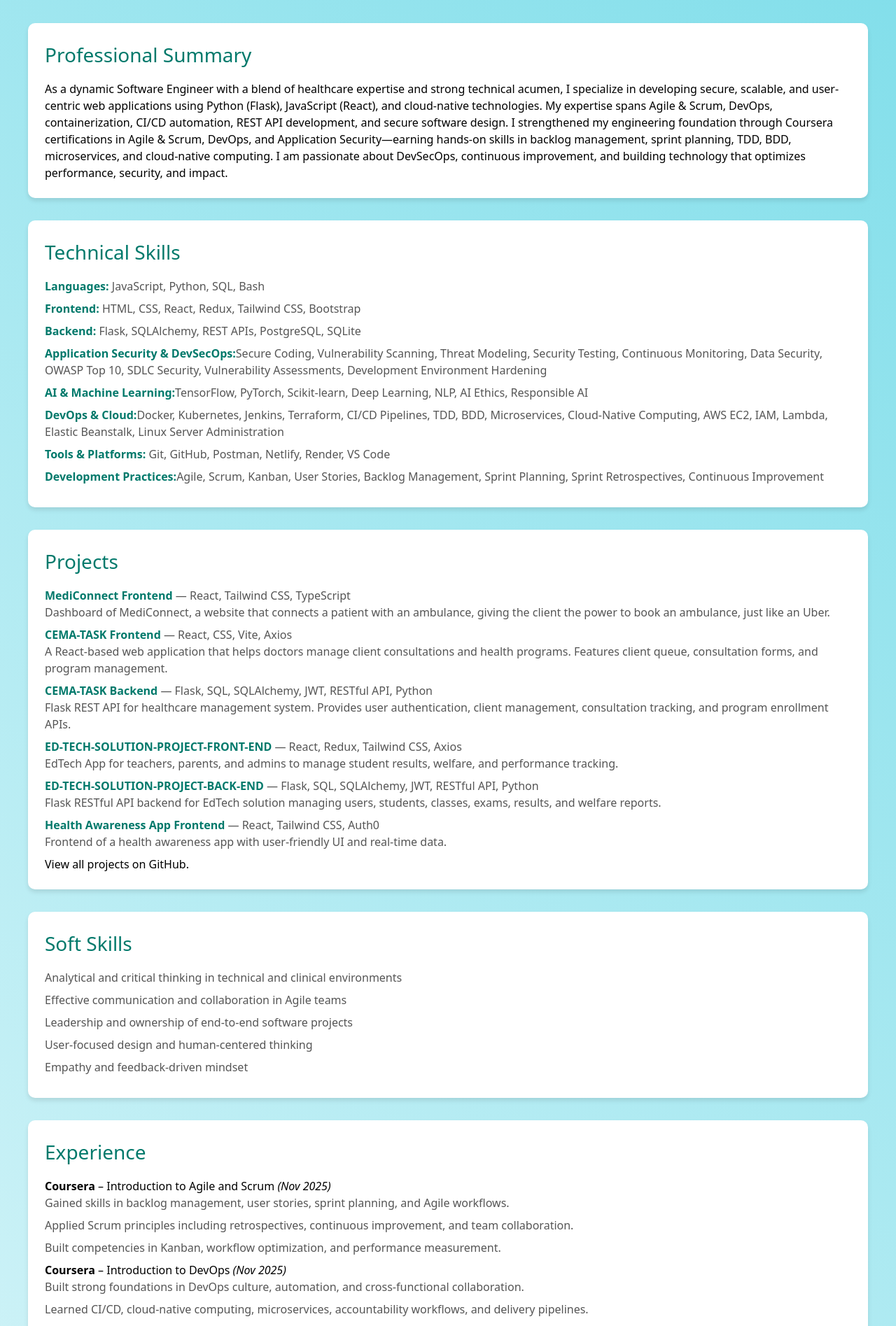
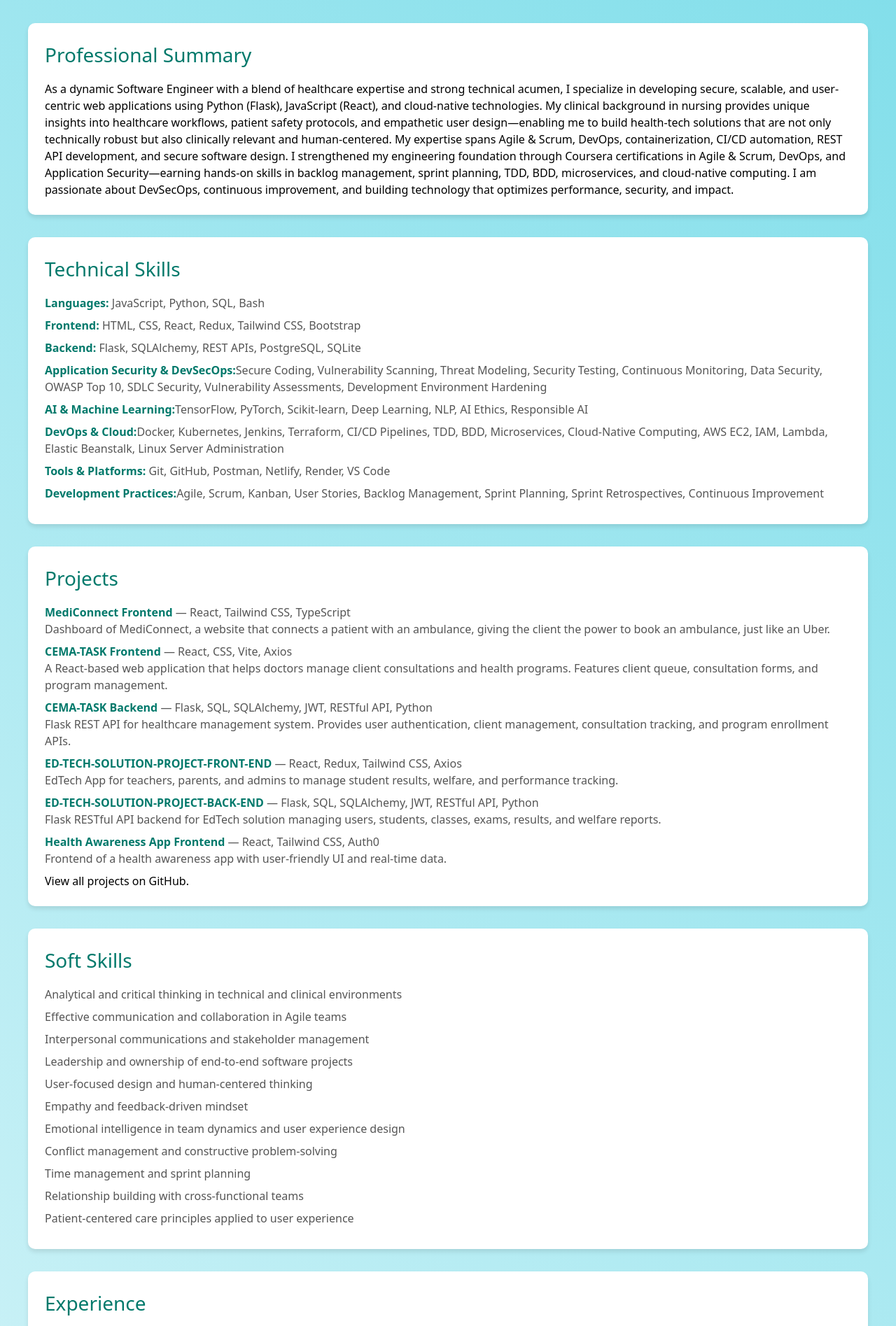
Before and after one commit to ARVLEMED/Aron-Portfolio, a React (Create React App) app: page /resume in a window 1280 px wide. Shown: the part 246-2141 px from the top of the page at 70% size. Built offline with nearby package versions, Linux system fonts and the light colour scheme.

Commit message:
updates the skills in resume and skills page

```diff
--- a/src/components/Resumepage.js
+++ b/src/components/Resumepage.js
@@ -60,12 +60,14 @@ const Resume = () => {
           <p>
             As a dynamic Software Engineer with a blend of healthcare expertise and strong technical acumen,
             I specialize in developing secure, scalable, and user-centric web applications using Python (Flask),
-            JavaScript (React), and cloud-native technologies. My expertise spans Agile & Scrum, DevOps,
-            containerization, CI/CD automation, REST API development, and secure software design.
-            I strengthened my engineering foundation through Coursera certifications in Agile & Scrum,
-            DevOps, and Application Security—earning hands-on skills in backlog management, sprint planning,
-            TDD, BDD, microservices, and cloud-native computing. I am passionate about DevSecOps,
-            continuous improvement, and building technology that optimizes performance, security, and impact.
+            JavaScript (React), and cloud-native technologies. My clinical background in nursing provides unique
+            insights into healthcare workflows, patient safety protocols, and empathetic user design—enabling me
+            to build health-tech solutions that are not only technically robust but also clinically relevant and
+            human-centered. My expertise spans Agile & Scrum, DevOps, containerization, CI/CD automation, REST API
+            development, and secure software design. I strengthened my engineering foundation through Coursera
+            certifications in Agile & Scrum, DevOps, and Application Security—earning hands-on skills in backlog
+            management, sprint planning, TDD, BDD, microservices, and cloud-native computing. I am passionate about
+            DevSecOps, continuous improvement, and building technology that optimizes performance, security, and impact.
           </p>
         </motion.section>
 
@@ -153,9 +155,15 @@ const Resume = () => {
           <ul>
             <li>Analytical and critical thinking in technical and clinical environments</li>
             <li>Effective communication and collaboration in Agile teams</li>
+            <li>Interpersonal communications and stakeholder management</li>
             <li>Leadership and ownership of end-to-end software projects</li>
             <li>User-focused design and human-centered thinking</li>
             <li>Empathy and feedback-driven mindset</li>
+            <li>Emotional intelligence in team dynamics and user experience design</li>
+            <li>Conflict management and constructive problem-solving</li>
+            <li>Time management and sprint planning</li>
+            <li>Relationship building with cross-functional teams</li>
+            <li>Patient-centered care principles applied to user experience</li>
           </ul>
         </motion.section>
 
@@ -222,6 +230,7 @@ const Resume = () => {
             <li><strong>Coursera</strong> – Introduction to Agile and Scrum <em>(Nov 2025)</em></li>
             <li><strong>Coursera</strong> – Introduction to DevOps <em>(Nov 2025)</em></li>
             <li><strong>Coursera</strong> – Application Security for Developers & DevOps Professionals <em>(Nov 2025)</em></li>
+            <li><strong>Medical Certification</strong> – Professionalism in Allied Health <em>(2025)</em></li>
             <li><strong>Moringa School</strong> – Artificial Intelligence Launchpad <em>(Sep 2025)</em></li>
             <li><strong>Moringa School</strong> – Full Stack Web Development <em>(Sep 2024 – Mar 2025)</em></li>
             <li><strong>Strathmore University</strong> – DevOps Certificate <em>(Apr 2025 – Jul 2025)</em></li>
--- a/src/components/Skillspage.js
+++ b/src/components/Skillspage.js
@@ -123,15 +123,17 @@ const SkillsPage = () => {
           <section className="skills-category">
             <h2>Soft Skills</h2>
             <ul>
-              <li>Analytical and Critical Thinking</li>
-              <li>Effective Communication</li>
-              <li>Creative Problem-Solving</li>
-              <li>Leadership and Self-Management</li>
-              <li>Project Management</li>
-              <li>Teamwork</li>
-              <li>Human-Centered Design</li>
-              <li>Empathy and Emotional Intelligence</li>
-              <li>Agile & Scrum Collaboration</li>
+              <li>Analytical and critical thinking in technical and clinical environments</li>
+            <li>Effective communication and collaboration in Agile teams</li>
+            <li>Interpersonal communications and stakeholder management</li>
+            <li>Leadership and ownership of end-to-end software projects</li>
+            <li>User-focused design and human-centered thinking</li>
+            <li>Empathy and feedback-driven mindset</li>
+            <li>Emotional intelligence in team dynamics and user experience design</li>
+            <li>Conflict management and constructive problem-solving</li>
+            <li>Time management and sprint planning</li>
+            <li>Relationship building with cross-functional teams</li>
+            <li>Patient-centered care principles applied to user experience</li>
             </ul>
           </section>
         </div>
```
